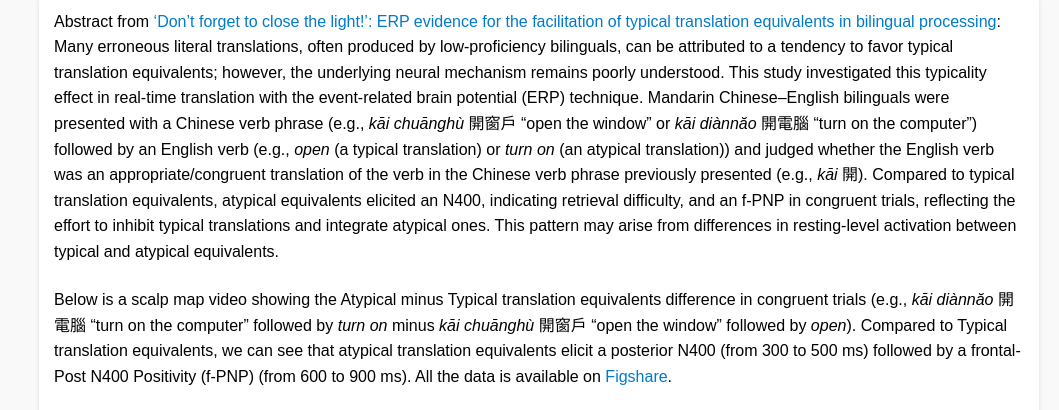
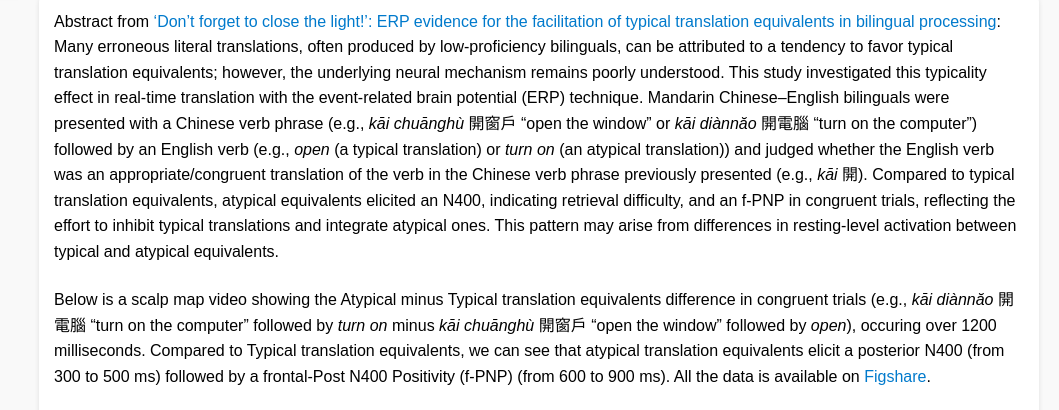
Before and after one commit to jfchemellier/jfchemellier.github.io, a plain HTML site: page index.html in a window 1280 px wide. Shown: the part 804-1214 px from the top of the page, without its empty margins (221-1280 px from the left). Drawn offline with Linux system fonts and the light colour scheme; grey boxes are pictures that could not be loaded.

Commit message:
Update index.html

```diff
--- a/index.html
+++ b/index.html
@@ -223,7 +223,7 @@
               Many erroneous literal translations, often produced by low-proficiency bilinguals, can be attributed to a tendency to favor typical translation equivalents; however, the underlying neural mechanism remains poorly understood. This study investigated this typicality effect in real-time translation with the event-related brain potential (ERP) technique. Mandarin Chinese–English bilinguals were presented with a Chinese verb phrase (e.g., <em>kāi chuānghù</em> 開窗戶 “open the window” or <em>kāi diànnăo</em> 開電腦 “turn on the computer”) followed by an English verb (e.g., <em>open</em> (a typical translation) or <em>turn on</em> (an atypical translation)) and judged whether the English verb was an appropriate/congruent translation of the verb in the Chinese verb phrase previously presented (e.g., <em>kāi</em> 開). Compared to typical translation equivalents, atypical equivalents elicited an N400, indicating retrieval difficulty, and an f-PNP in congruent trials, reflecting the effort to inhibit typical translations and integrate atypical ones. This pattern may arise from differences in resting-level activation between typical and atypical equivalents.
             </p>
             <p class="spaced-paragraph">
-              Below is a scalp map video showing the Atypical minus Typical translation equivalents difference in congruent trials (e.g., <em>kāi diànnăo</em> 開電腦 “turn on the computer” followed by <em>turn on</em> minus <em>kāi chuānghù</em> 開窗戶 “open the window” followed by <em>open</em>). Compared to Typical translation equivalents, we can see that atypical translation equivalents elicit a posterior N400 (from 300 to 500 ms) followed by a frontal-Post N400 Positivity (f-PNP) (from 600 to 900 ms). All the data is available on <a href="https://doi.org/10.6084/m9.figshare.28014482" target="_blank">Figshare</a>.
+              Below is a scalp map video showing the Atypical minus Typical translation equivalents difference in congruent trials (e.g., <em>kāi diànnăo</em> 開電腦 “turn on the computer” followed by <em>turn on</em> minus <em>kāi chuānghù</em> 開窗戶 “open the window” followed by <em>open</em>), occuring over 1200 milliseconds. Compared to Typical translation equivalents, we can see that atypical translation equivalents elicit a posterior N400 (from 300 to 500 ms) followed by a frontal-Post N400 Positivity (f-PNP) (from 600 to 900 ms). All the data is available on <a href="https://doi.org/10.6084/m9.figshare.28014482" target="_blank">Figshare</a>.
             </p>
 
             <div style="position: relative; padding-bottom: 56.25%; height: 0; overflow: hidden; max-width: 100%; margin-top: 10px;">
```
